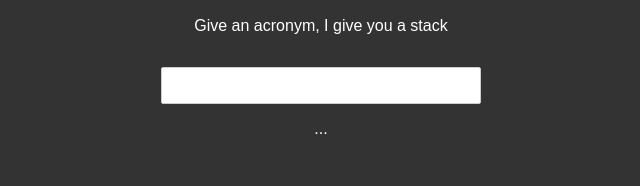
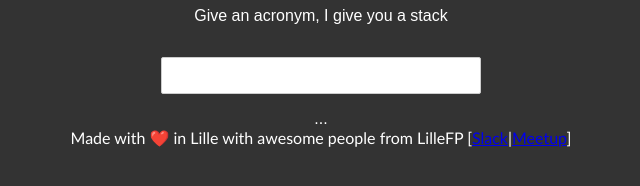
Before and after one commit to welovedevs/bs-stack-generator, a React app: page public/index.html in a window 1280 px wide. Shown: the part 394-580 px from the top of the page, without its empty margins (319-959 px from the left). Built offline with nearby package versions, Linux system fonts and the light colour scheme.

Commit message:
:hearth: Lille FP

```diff
--- a/public/index.html
+++ b/public/index.html
@@ -34,5 +34,6 @@
     To begin the development, run `npm start` or `yarn start`.
     To create a production bundle, use `npm run build` or `yarn build`.
   -->
+	<div style="font-color: white;">Made with ❤️ in Lille with awesome people from LilleFP [<a href="https://lillefp.slack.com">Slack</a>|<a href="https://www.meetup.com/fr-FR/Lille-FP/">Meetup</a>]</div>
 </body>
 </html>
```
